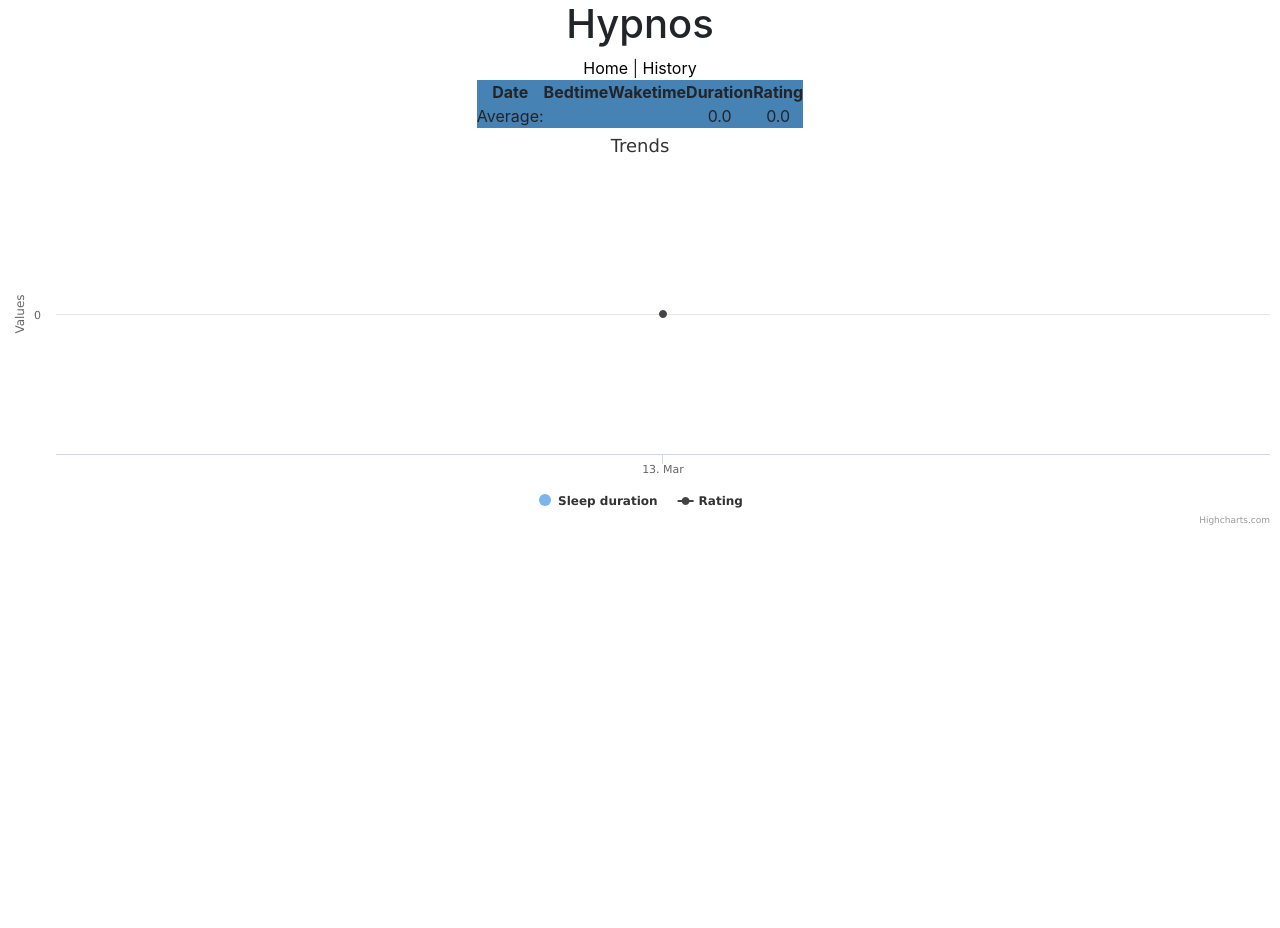
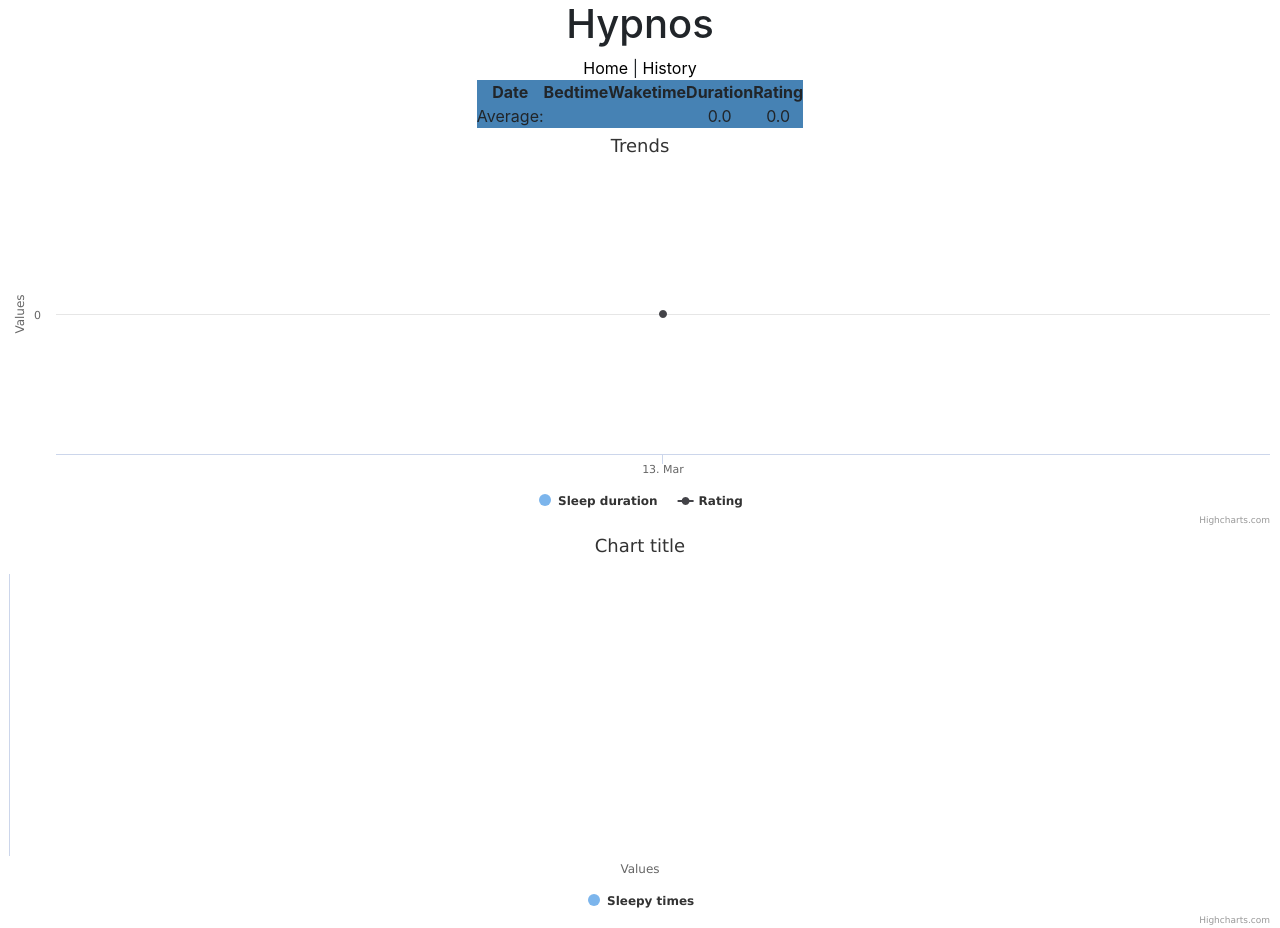
Before and after one commit to goransle/hypnos, a React (Create React App) app: page /history in a window 1280 px wide. Before the commit the page ends 800 px from the top, so only its background shows below. Built offline with nearby package versions, Linux system fonts and the light colour scheme.

Commit message:
more highcharts

```diff
--- a/src/components/Graphs.js
+++ b/src/components/Graphs.js
@@ -1,12 +1,15 @@
 import React from 'react'
 
 import Highcharts from 'highcharts'
+import HC_more from 'highcharts/highcharts-more'
 import HighchartsReact from 'highcharts-react-official'
-
 import Moment from "moment";
 
+HC_more(Highcharts)
+
 export default function Graphs(props) {
-  const options = {
+  console.log(props)
+  const durationOptions = {
     title: {
       text: 'Trends'
     },
@@ -42,11 +45,13 @@
         color: '#2ECC40'
       }],
       type: "column",
-      data: props.days.reverse().filter(day => day.sleepDuration !== undefined && day.sleepDuration !== 0).map(({ sleepDuration, date }) => ([Moment(date).valueOf(), Number(sleepDuration)]))
+      data: props.days.reverse()
+        .filter(day => day.sleepDuration !== undefined && day.sleepDuration !== 0)
+        .map(({ sleepDuration, date }) => ([Moment(date).valueOf(), Number(sleepDuration)]))
     },
     {
       name: "Rating",
-      type: "line",
+      type: "spline",
       data: props.days.reverse().filter(day => day.rating !== undefined).map(day => ([Moment(day.date).valueOf(), Number(day.rating)])),
     }
     ],
@@ -59,13 +64,67 @@
     }
   }
 
-  console.log(options)
+  const timeOptions = {
+    chart: {
+      type: 'columnrange',
+      inverted: true
+    },
+    plotOptions: {
+      columnrange: {
+        dataLabels: {
+          enabled: true,
+          formatter: function () {
+            return Moment(this.y).utc(true).format("HH:mm");
+          },
+          y: 0
+        }
+      }
+    },
+    xAxis: {
+      type: 'datetime',
+      categories: props.days.reverse()
+        .filter(day => day.sleepDuration !== undefined && day.sleepDuration !== 0)
+        .map(({ date }) => ([Moment(date).format("DD MMM")]))
+    },
+    yAxis: {
+      type: 'datetime',
+      labels: {
+        formatter: function () {
+          var label = this.axis.defaultLabelFormatter.call(this);
+
+          // Use thousands separator for four-digit numbers too
+          return Moment(label, "HH:mm").add(2, "hours").utc(true).format("HH:mm");
+        }
+      }
+    },
+    tooltip: {
+      enabled: false
+    },
+    series: [{
+      name: 'Sleepy times',
+      data: props.days
+        .filter(day => day.sleepDuration !== undefined && day.sleepDuration !== 0)
+        .map(({ time }) => {
+          if (Moment(time.bedtime, "hh:mm").valueOf() > Moment(time.waketime, "hh:mm").valueOf()) {
+            return ([Moment(time.bedtime, "hh:mm").subtract(12, "hours").valueOf(), Moment(time.waketime, "hh:mm").utc().valueOf()])
+          }
+          return ([Moment(time.bedtime, "hh:mm").utc().valueOf(), Moment(time.waketime, "hh:mm").utc().valueOf()])
+        })
+    }]
+  }
+  console.log(timeOptions)
   return (
     <div>
       <HighchartsReact
         highcharts={Highcharts}
-        options={options}
+        options={durationOptions}
       />
+      <div>
+        <HighchartsReact
+          highcharts={Highcharts}
+          options={timeOptions}
+        />
+      </div>
     </div>
   )
 }
```
Also changed, not shown: 1 other file (tests, documents, lock files or other folders).
